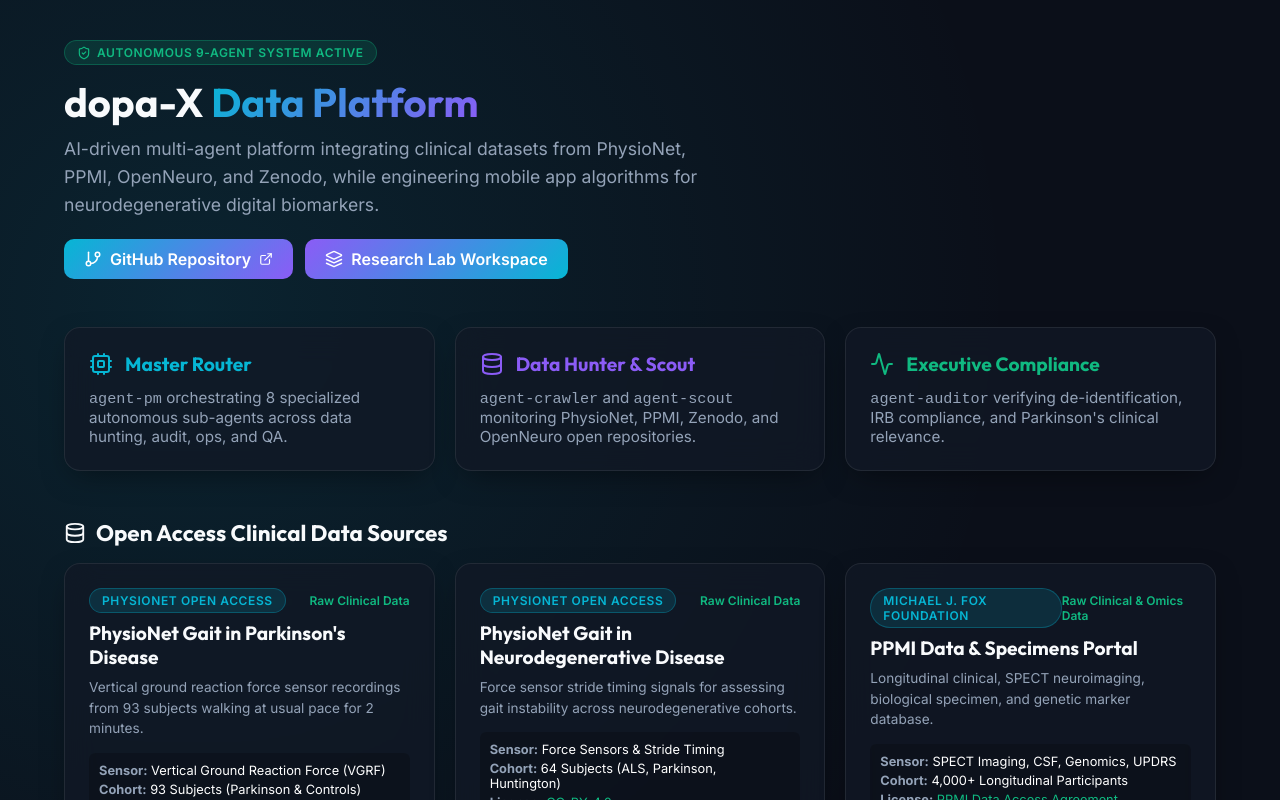
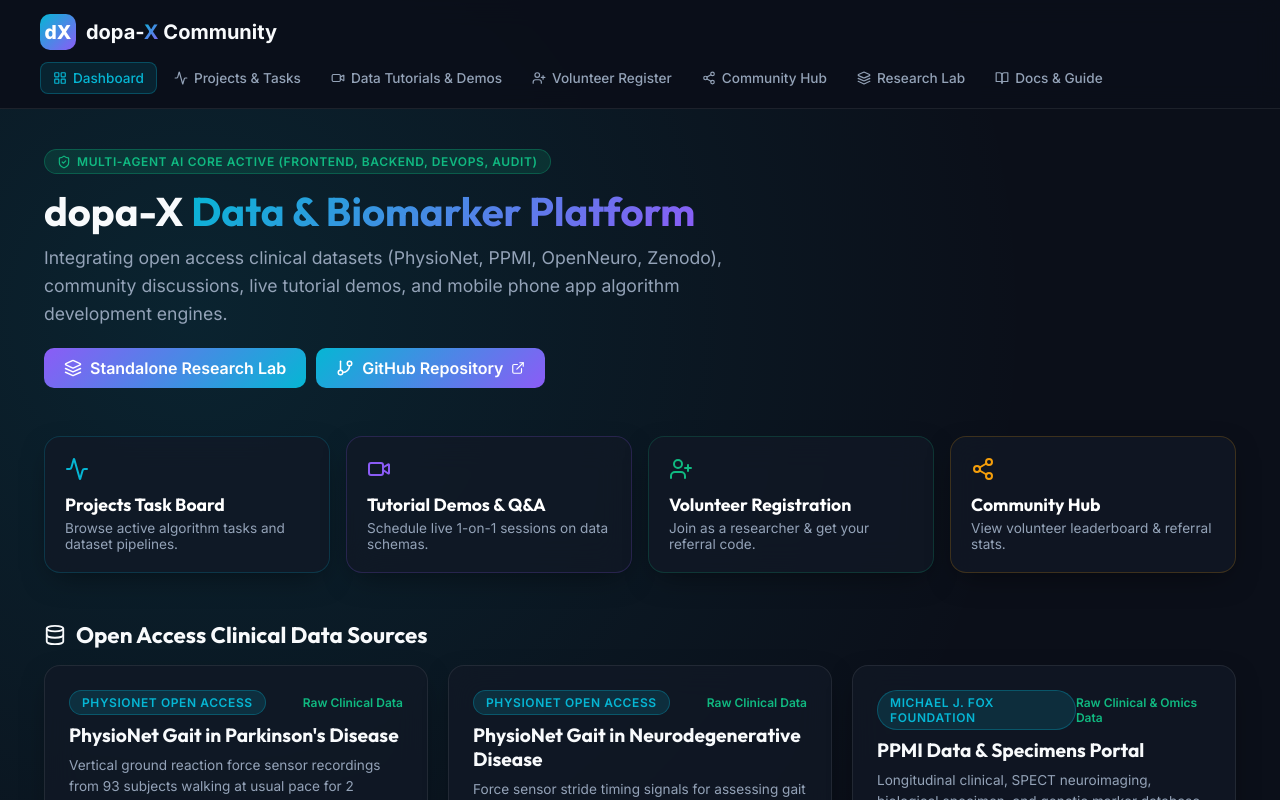
Before and after one commit to dopax35/data-analysis-tools, a Next.js app: page / in a window 1280 px wide. Shown: the top 800 px of the page. Built offline with nearby package versions, Linux system fonts and the light colour scheme.

Commit message:
Restore all navigation tabs, docs page, and 10-agent architecture (pages/index.js)

```diff
--- a/pages/index.js
+++ b/pages/index.js
@@ -1,7 +1,9 @@
 import React from 'react';
 import Head from 'next/head';
+import Navbar from '../components/Navbar';
 import DataSourcesGrid from '../components/DataSourcesGrid';
-import { Activity, Database, GitBranch, Cpu, ShieldCheck, ExternalLink, Code, Layers, FileText } from 'lucide-react';
+import { Activity, Database, GitBranch, Cpu, ShieldCheck, ExternalLink, Code, Layers, FileText, Share2, Video, UserPlus } from 'lucide-react';
+import Link from 'next/link';
 
 export default function Home() {
   return (
@@ -12,73 +14,60 @@
         <link rel="icon" href="/favicon.ico" />
       </Head>
 
-      <main style={{ padding: '40px 24px', maxWidth: '1200px', margin: '0 auto' }}>
+      <Navbar />
+
+      <main style={{ padding: '40px 24px', maxWidth: '1240px', margin: '0 auto' }}>
         {/* Header Section */}
         <header style={{ marginBottom: '48px', display: 'flex', justifyContent: 'space-between', alignItems: 'flex-start', flexWrap: 'wrap', gap: '20px' }}>
           <div>
             <div className="badge badge-emerald" style={{ marginBottom: '12px' }}>
-              <ShieldCheck size={14} /> Autonomous 9-Agent System Active
+              <ShieldCheck size={14} /> Multi-Agent AI Core Active (Frontend, Backend, DevOps, Audit)
             </div>
             <h1 style={{ fontSize: '2.5rem', fontWeight: 800, marginBottom: '8px' }}>
-              dopa-X <span className="gradient-text">Data Platform</span>
+              dopa-X <span className="gradient-text">Data & Biomarker Platform</span>
             </h1>
-            <p style={{ color: 'var(--text-muted)', fontSize: '1.1rem', maxWidth: '650px', lineHeight: 1.6 }}>
-              AI-driven multi-agent platform integrating clinical datasets from PhysioNet, PPMI, OpenNeuro, and Zenodo, while engineering mobile app algorithms for neurodegenerative digital biomarkers.
+            <p style={{ color: 'var(--text-muted)', fontSize: '1.1rem', maxWidth: '680px', lineHeight: 1.6 }}>
+              Integrating open access clinical datasets (PhysioNet, PPMI, OpenNeuro, Zenodo), community discussions, live tutorial demos, and mobile phone app algorithm development engines.
             </p>
           </div>
-          <div style={{ display: 'flex', gap: '12px', flexWrap: 'wrap' }}>
-            <a
-              href="https://github.com/dopax35/data-analysis-tools"
-              target="_blank"
-              rel="noreferrer"
-              className="btn-primary"
-            >
+          <div style={{ display: 'flex', gap: '10px', flexWrap: 'wrap' }}>
+            <Link href="/research" className="btn-primary" style={{ background: 'linear-gradient(135deg, var(--accent-violet), var(--accent-cyan))' }}>
+              <Layers size={18} /> Standalone Research Lab
+            </Link>
+            <a href="https://github.com/dopax35/data-analysis-tools" target="_blank" rel="noreferrer" className="btn-primary">
               <GitBranch size={18} /> GitHub Repository <ExternalLink size={14} />
-            </a>
-            <a
-              href="/research"
-              className="btn-primary"
-              style={{ background: 'linear-gradient(135deg, var(--accent-violet), var(--accent-cyan))' }}
-            >
-              <Layers size={18} /> Research Lab Workspace
             </a>
           </div>
         </header>
 
-        {/* System Architecture Grid */}
-        <section style={{ display: 'grid', gridTemplateColumns: 'repeat(auto-fit, minmax(280px, 1fr))', gap: '20px', marginBottom: '48px' }}>
-          <div className="glass-panel" style={{ padding: '24px' }}>
-            <div style={{ display: 'flex', alignItems: 'center', gap: '12px', marginBottom: '12px', color: 'var(--accent-cyan)' }}>
-              <Cpu size={24} />
-              <h3 style={{ fontSize: '1.2rem' }}>Master Router</h3>
-            </div>
-            <p style={{ color: 'var(--text-muted)', fontSize: '0.95rem' }}>
-              <code>agent-pm</code> orchestrating 8 specialized autonomous sub-agents across data hunting, audit, ops, and QA.
-            </p>
-          </div>
+        {/* Quick Access Portal Tabs Section */}
+        <section style={{ display: 'grid', gridTemplateColumns: 'repeat(auto-fit, minmax(220px, 1fr))', gap: '16px', marginBottom: '48px' }}>
+          <Link href="/projects" className="glass-panel" style={{ padding: '20px', textDecoration: 'none', transition: 'all 0.2s ease', border: '1px solid rgba(6,182,212,0.2)' }}>
+            <Activity size={24} style={{ color: 'var(--accent-cyan)', marginBottom: '8px' }} />
+            <h3 style={{ fontSize: '1.1rem', fontWeight: 700, color: 'white', marginBottom: '4px' }}>Projects Task Board</h3>
+            <p style={{ color: 'var(--text-muted)', fontSize: '0.85rem' }}>Browse active algorithm tasks and dataset pipelines.</p>
+          </Link>
 
-          <div className="glass-panel" style={{ padding: '24px' }}>
-            <div style={{ display: 'flex', alignItems: 'center', gap: '12px', marginBottom: '12px', color: 'var(--accent-violet)' }}>
-              <Database size={24} />
-              <h3 style={{ fontSize: '1.2rem' }}>Data Hunter & Scout</h3>
-            </div>
-            <p style={{ color: 'var(--text-muted)', fontSize: '0.95rem' }}>
-              <code>agent-crawler</code> and <code>agent-scout</code> monitoring PhysioNet, PPMI, Zenodo, and OpenNeuro open repositories.
-            </p>
-          </div>
+          <Link href="/tutorials" className="glass-panel" style={{ padding: '20px', textDecoration: 'none', transition: 'all 0.2s ease', border: '1px solid rgba(139,92,246,0.2)' }}>
+            <Video size={24} style={{ color: 'var(--accent-violet)', marginBottom: '8px' }} />
+            <h3 style={{ fontSize: '1.1rem', fontWeight: 700, color: 'white', marginBottom: '4px' }}>Tutorial Demos & Q&A</h3>
+            <p style={{ color: 'var(--text-muted)', fontSize: '0.85rem' }}>Schedule live 1-on-1 sessions on data schemas.</p>
+          </Link>
 
-          <div className="glass-panel" style={{ padding: '24px' }}>
-            <div style={{ display: 'flex', alignItems: 'center', gap: '12px', marginBottom: '12px', color: 'var(--accent-emerald)' }}>
-              <Activity size={24} />
-              <h3 style={{ fontSize: '1.2rem' }}>Executive Compliance</h3>
-            </div>
-            <p style={{ color: 'var(--text-muted)', fontSize: '0.95rem' }}>
-              <code>agent-auditor</code> verifying de-identification, IRB compliance, and Parkinson's clinical relevance.
-            </p>
-          </div>
+          <Link href="/register" className="glass-panel" style={{ padding: '20px', textDecoration: 'none', transition: 'all 0.2s ease', border: '1px solid rgba(16,185,129,0.2)' }}>
+            <UserPlus size={24} style={{ color: 'var(--accent-emerald)', marginBottom: '8px' }} />
+            <h3 style={{ fontSize: '1.1rem', fontWeight: 700, color: 'white', marginBottom: '4px' }}>Volunteer Registration</h3>
+            <p style={{ color: 'var(--text-muted)', fontSize: '0.85rem' }}>Join as a researcher & get your referral code.</p>
+          </Link>
+
+          <Link href="/referral" className="glass-panel" style={{ padding: '20px', textDecoration: 'none', transition: 'all 0.2s ease', border: '1px solid rgba(245,158,11,0.2)' }}>
+            <Share2 size={24} style={{ color: '#f59e0b', marginBottom: '8px' }} />
+            <h3 style={{ fontSize: '1.1rem', fontWeight: 700, color: 'white', marginBottom: '4px' }}>Community Hub</h3>
+            <p style={{ color: 'var(--text-muted)', fontSize: '0.85rem' }}>View volunteer leaderboard & referral stats.</p>
+          </Link>
         </section>
 
-        {/* All Data Sources & Mobile App Algorithms */}
+        {/* All Open Access Data Sources & Mobile App Algorithms */}
         <section style={{ marginBottom: '48px' }}>
           <DataSourcesGrid />
         </section>
```
